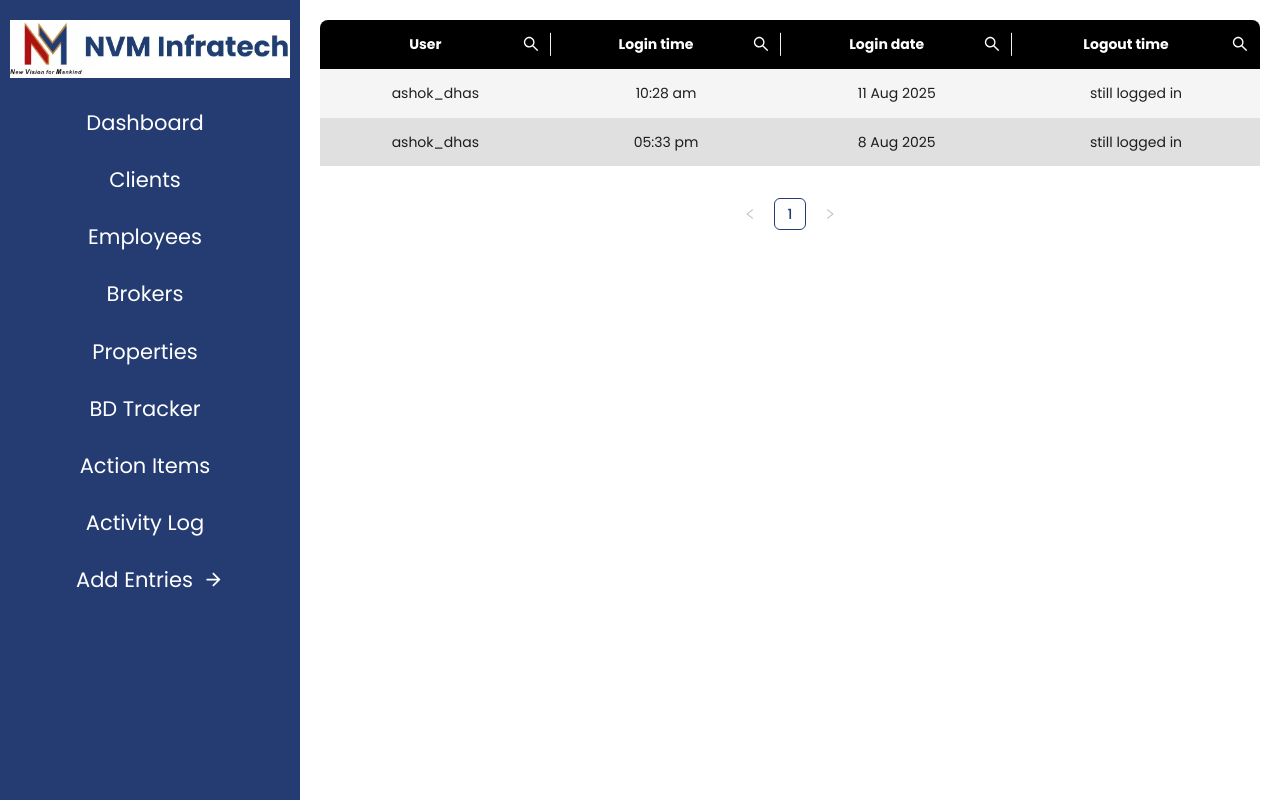
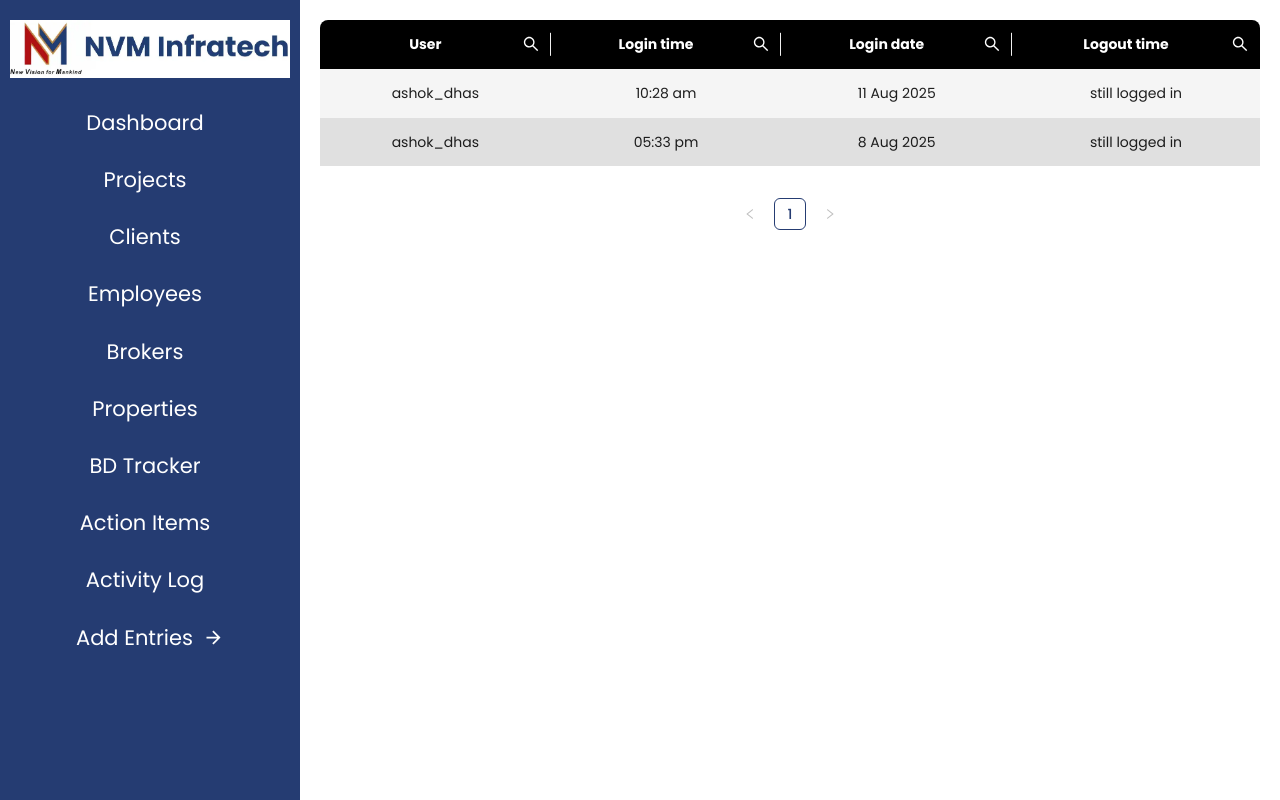
Before and after one commit to GauravUkinkar/nvmcrm-frontend, a React (Vite) app: page / in a window 1280 px wide. Built offline with nearby package versions, Linux system fonts and the light colour scheme.

Commit message:
projjects

```diff
--- a/src/comp/sidebar/Sidebar.jsx
+++ b/src/comp/sidebar/Sidebar.jsx
@@ -12,6 +12,11 @@ const Sidebar = ({ active }) => {
     {
       name: "Dashboard",
       path: "/",
+      icon: <IoGrid />,
+    },
+    {
+      name: "Projects",
+      path: "/projects",
       icon: <IoGrid />,
     },
     {
```
